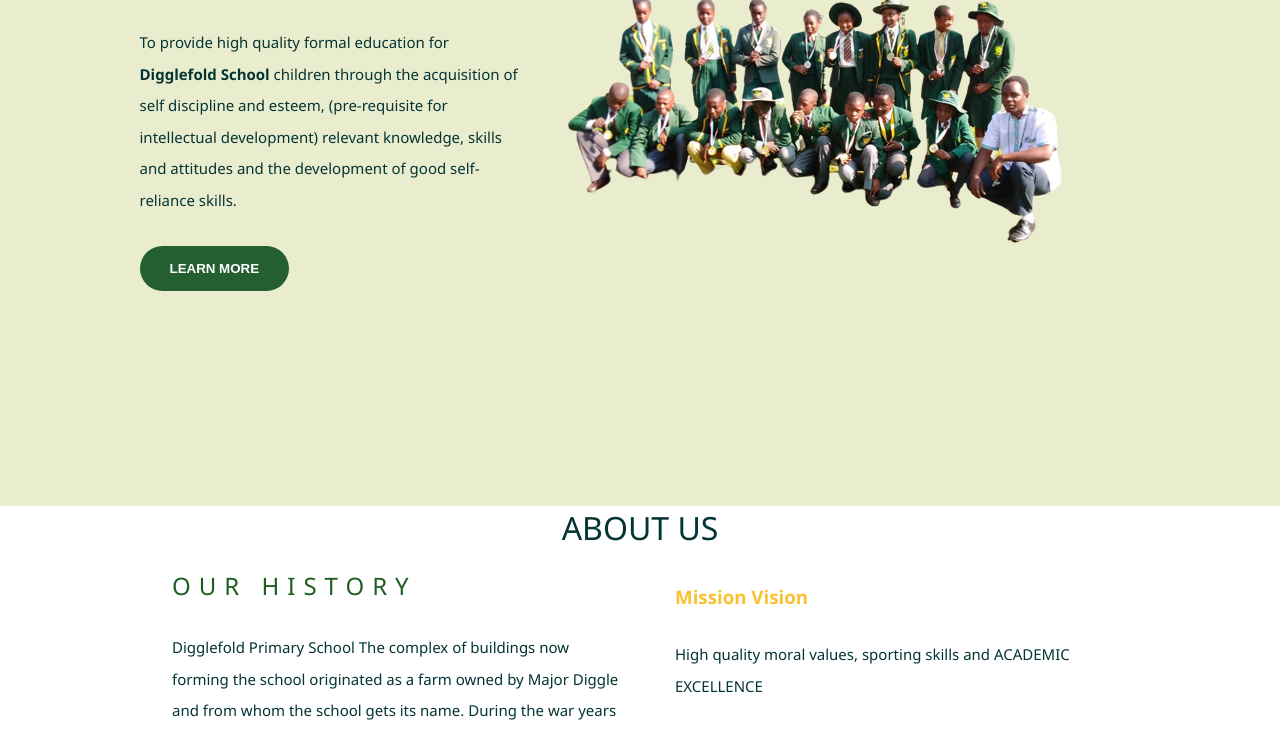
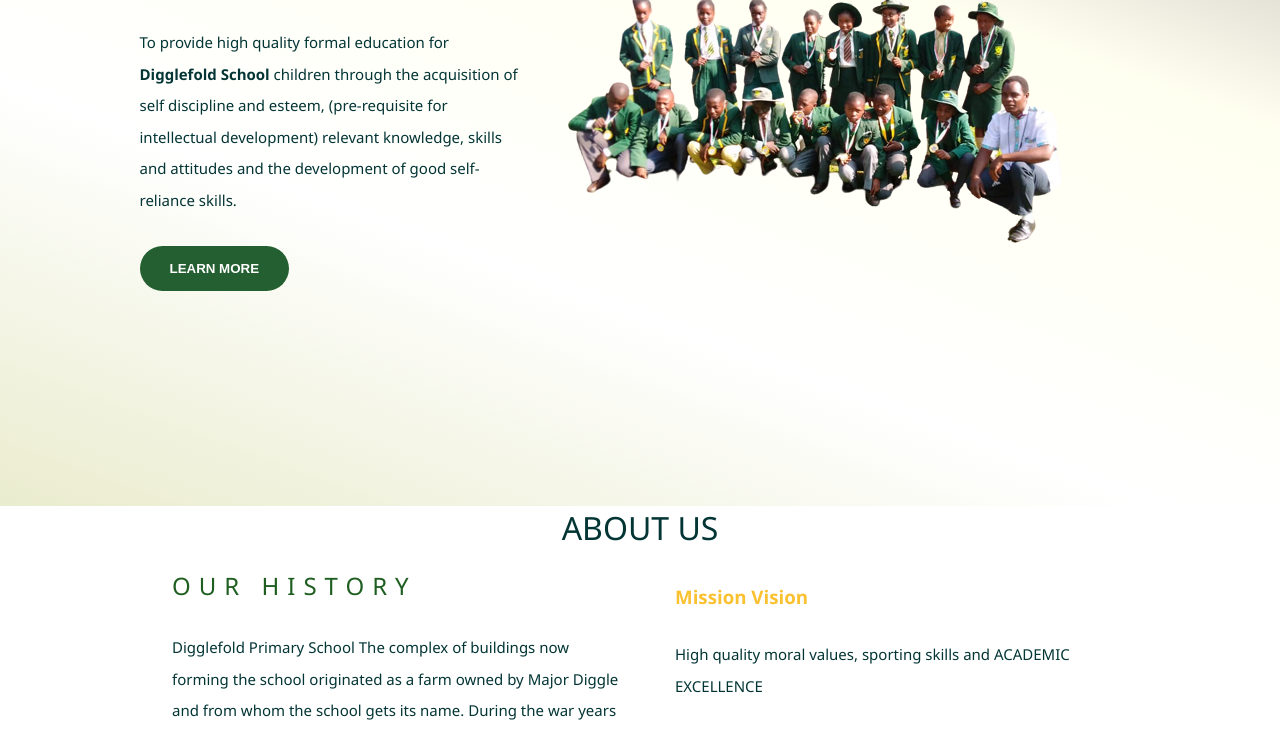
Before and after one commit to ygm2013/digglefold, a plain HTML site: page index.html in a window 1280 px wide. Shown: the part 384-1113 px from the top of the page. Drawn offline with Linux system fonts and the light colour scheme.

Commit message:
added linear gradient to the class main-content

```diff
--- a/main.js
+++ b/main.js
@@ -1,4 +1,5 @@
 /* 11 Feb 2023 YGangire */
+/* routine to get photos on the file system and display them in the gallery*/
 
 const galleryDiv = document.getElementById("galleryId")
 
--- a/styles-main.css
+++ b/styles-main.css
@@ -55,7 +55,8 @@ header li a:hover::after{
     height: 100vh;
     align-items: center;
     justify-content: center;
-    background:#eaecce;
+    /* background:#eaecce; */
+    background: linear-gradient(20deg, #eaecce, white, ivory, #a89f9f);
 }
 
 .hero-img{
@@ -243,4 +244,5 @@ address {
 img{
     width:100%;
     height: 100%;
+    border-radius: 5px;
 }
```
